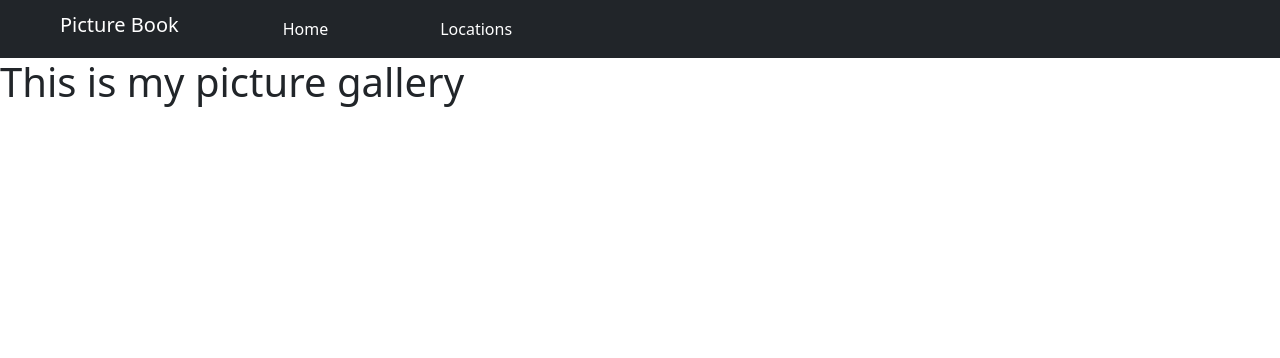
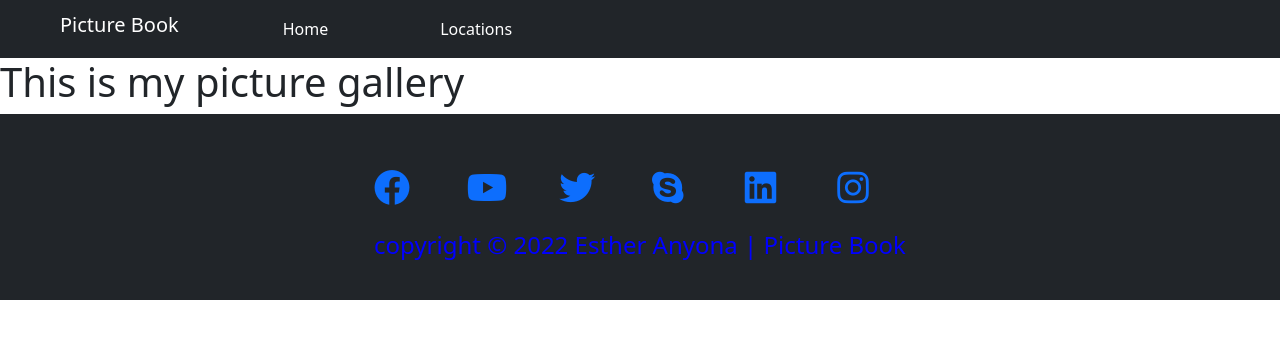
Before and after one commit to Esther-Anyona/picture-book, a Django app: template pictures/templates/home.html in a window 1280 px wide. Shown: the top 358 px of the page. Run offline with Django 4.2, Linux system fonts and the light colour scheme; the template is opened without the code that fills it, so the values that code supplies are empty; parts of the project's set-up code (start-up, migrations or seed data) failed here and were passed over; some libraries are stand-ins or nearby versions.

Commit message:
Add footer

```diff
--- a/pictures/templates/base.html
+++ b/pictures/templates/base.html
@@ -6,6 +6,9 @@
     <meta name="viewport" content="width=device-width, initial-scale=1.0">
     <title>My Picture Book</title>
     {% block styles %}
+        <link rel="stylesheet" href="http://maxcdn.bootstrapcdn.com/font-awesome/4.3.0/css/font-awesome.min.css">
+        <link rel="stylesheet" href="http://fortawesome.github.io/Font-Awesome/assets/font-awesome/css/font-awesome.css">
+        <link rel="stylesheet" href="https://cdnjs.cloudflare.com/ajax/libs/font-awesome/6.0.0/css/all.min.css">
         <link href="https://cdn.jsdelivr.net/npm/bootstrap@5.1.3/dist/css/bootstrap.min.css" rel="stylesheet" integrity="sha384-1BmE4kWBq78iYhFldvKuhfTAU6auU8tT94WrHftjDbrCEXSU1oBoqyl2QvZ6jIW3" crossorigin="anonymous">
     {% endblock %}
     {% block scripts %}
@@ -18,6 +21,7 @@
     {% include 'navbar.html' %}
     {% block content %}
     {% endblock %}
+    {% include 'footer.html' %}
 
 </body>
 </html>
--- a/pictures/templates/footer.html
+++ b/pictures/templates/footer.html
@@ -0,0 +1,29 @@
+<div class="container-fluid d-flex align-items-center justify-content-center bg-dark">
+    <footer>
+      <div class="p-2 m-auto">
+        <div class="row pt-5">
+          <div class="col">
+          <a href="#" target="_blank"><i class="fab fa-facebook" style="font-size:36px"></i></a>
+          </div>
+          <div class="col">
+            <a href="#" target="_blank"><i class="fab fa-youtube" style="font-size:36px"></i></a>
+          </div>
+          <div class="col">
+            <a href="#" target="_blank"><i class="fab fa-twitter" style="font-size:36px"></i></a>
+          </div>
+          <div class="col">
+            <a href="#" target="_blank"><i class="fab fa-skype" style="font-size:36px"></i></a>
+          </div>
+          <div class="col">
+            <a href="#" target="_blank"><i class="fab fa-linkedin" style="font-size:36px"></i></a>
+          </div>
+          <div class="col">
+            <a href="#" target="_blank"><i class="fab fa-instagram" style="font-size:36px" aria-hidden="true"></i></a>
+          </div>
+        </div>
+        <div class="footer text-center py-4">
+            <h4 style="color: blue;">copyright &copy; 2022 Esther Anyona | Picture Book</h4>
+        </div>
+      </div>
+    </footer>
+</div>
--- a/pictures/templates/home.html
+++ b/pictures/templates/home.html
@@ -1,5 +1,4 @@
 {% extends 'base.html' %}
 {% block content%}
 <h1>This is my picture gallery</h1>
-
 {% endblock %}
```
